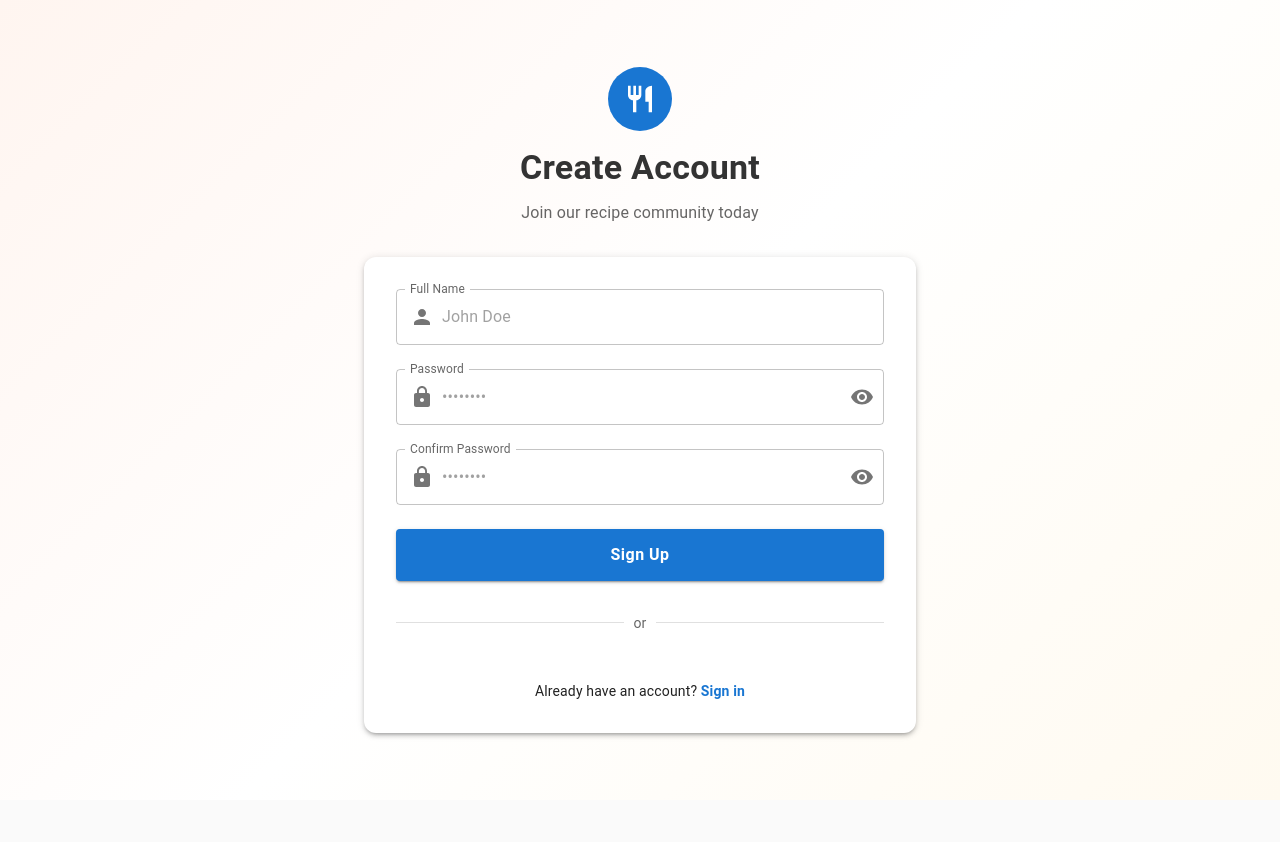
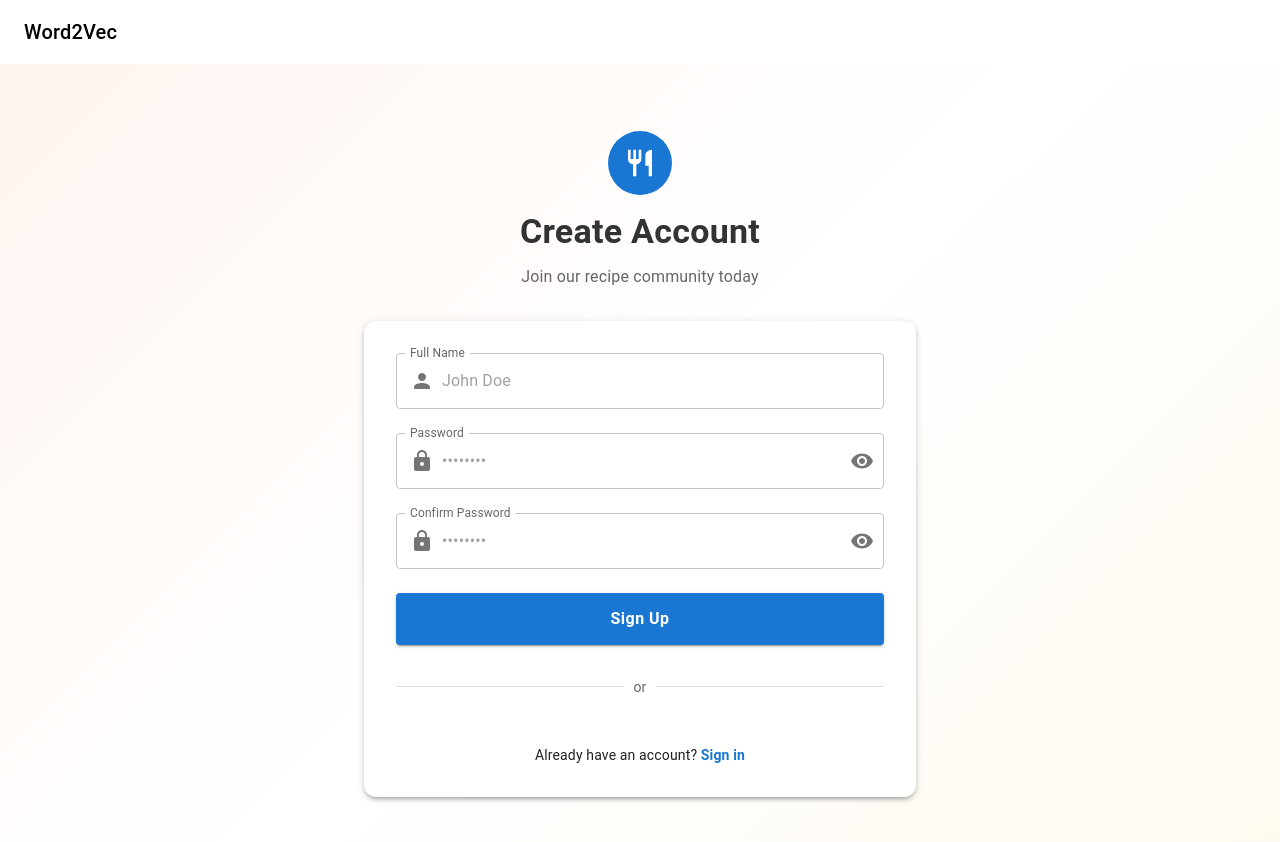
Before and after one commit to SrivathsanRam/food2vec, a React (Create React App) app in the folder frontend/: page / in a window 1280 px wide. Shown: the top 842 px of the page. Before the commit the page ends 800 px from the top, so only its background shows below. Built offline with nearby package versions, Linux system fonts and the light colour scheme; the HTML template or start-up script is replaced by a standard one.

Commit message:
feat: add logout button

```diff
--- a/frontend/package.json
+++ b/frontend/package.json
@@ -9,6 +9,7 @@
     "@mui/material": "^7.3.7",
     "@xyflow/react": "^12.0.0",
     "axios": "^1.6.0",
+    "js-cookie": "^3.0.5",
     "react": "^18.2.0",
     "react-dom": "^18.2.0",
     "react-router-dom": "^7.12.0",
--- a/frontend/src/App.js
+++ b/frontend/src/App.js
@@ -2,11 +2,14 @@ import React from "react";
 import "./App.css";
 import AppRoutes from "./routes/AppRoutes";
 import { BrowserRouter } from "react-router-dom";
+import Navbar from "./components/Navbar";
 
 function App() {
     return (
         <div className="App">
             <BrowserRouter>
+                <Navbar />
+
                 <AppRoutes />
             </BrowserRouter>
         </div>
--- /dev/null
+++ b/frontend/src/components/Navbar.js
@@ -0,0 +1,46 @@
+import React from "react";
+import Cookies from "js-cookie";
+import { useNavigate } from "react-router-dom";
+import LogoutIcon from "@mui/icons-material/Logout";
+import { AppBar, Toolbar, Typography, Button, Box } from "@mui/material";
+
+const Navbar = () => {
+    const user = Cookies.get("username");
+    console.log("user", user);
+    const navigate = useNavigate();
+
+    const handleLogout = () => {
+        // Fix: Use the imported js-cookie library for cleaner removal
+        Cookies.remove("username");
+        Cookies.remove("isLoggedIn");
+
+        localStorage.clear();
+        navigate("/login");
+    };
+
+    return (
+        // AppBar provides the blue header bar background
+        <AppBar position="static" sx={{ backgroundColor: "white", color: "black" }}>
+            <Toolbar>
+                {/* flexGrow: 1 makes this text take up all available space,
+                  pushing everything after it to the far right.
+                */}
+                <Typography variant="h6" component="div" sx={{ flexGrow: 1 }}>
+                    Word2Vec
+                </Typography>
+
+                {/* Right side content */}
+                <Box display="flex" alignItems="center" gap={2}>
+                    {/* Wrapped in a Button to make it clickable and accessible */}
+                    {user !== undefined && (
+                        <Button onClick={handleLogout} endIcon={<LogoutIcon />}>
+                            Logout
+                        </Button>
+                    )}
+                </Box>
+            </Toolbar>
+        </AppBar>
+    );
+};
+
+export default Navbar;
```
